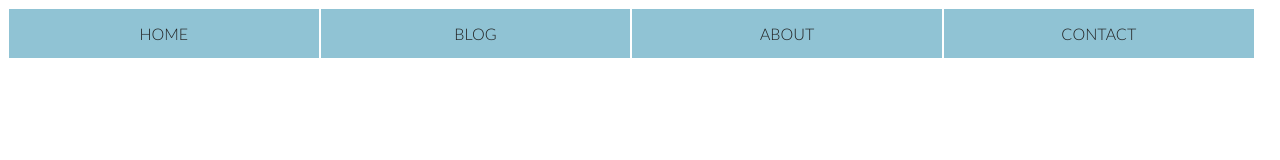
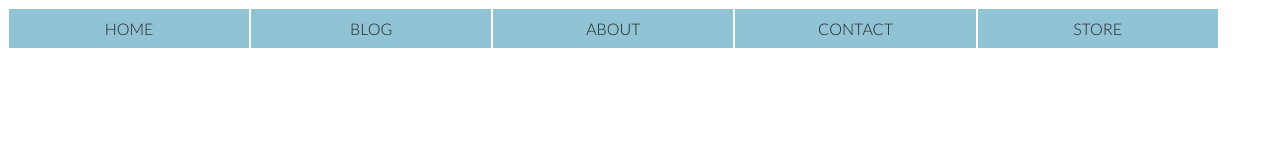
Before and after one commit to madelinepick/responsive-nav, a plain HTML site: page index.html in a window 1280 px wide. Drawn offline with nearby package versions, Linux system fonts and the light colour scheme.

Commit message:
changed some styling

```diff
--- a/index.html
+++ b/index.html
@@ -15,6 +15,7 @@
     <a href="#">BLOG</a>
     <a href="#">ABOUT</a>
     <a href="#">CONTACT</a>
+    <a href="#">STORE</a>
   </nav>
 
   <nav class="mobile">
@@ -24,6 +25,7 @@
       <a href="#">BLOG</a>
       <a href="#">ABOUT</a>
       <a href="#">CONTACT</a>
+      <a href="#">STORE</a>
     </div>
   </nav>
 </body>
--- a/style.css
+++ b/style.css
@@ -26,7 +26,7 @@
 a{
   background: #90C3D4;
   text-align: center;
-  padding: 15px 0;
+  padding: 10px 0;
   border: 1px solid white;
   text-decoration: none;
   color: #222;
@@ -38,9 +38,8 @@ a{
   display: block;
 }
 .desktop a{
-    width: 24.5%;
+    width: 19%;
     float: left;
-    /*border-right: 1px solid #ddd;*/
   }
 
 @media screen and (max-width: 500px){
```
